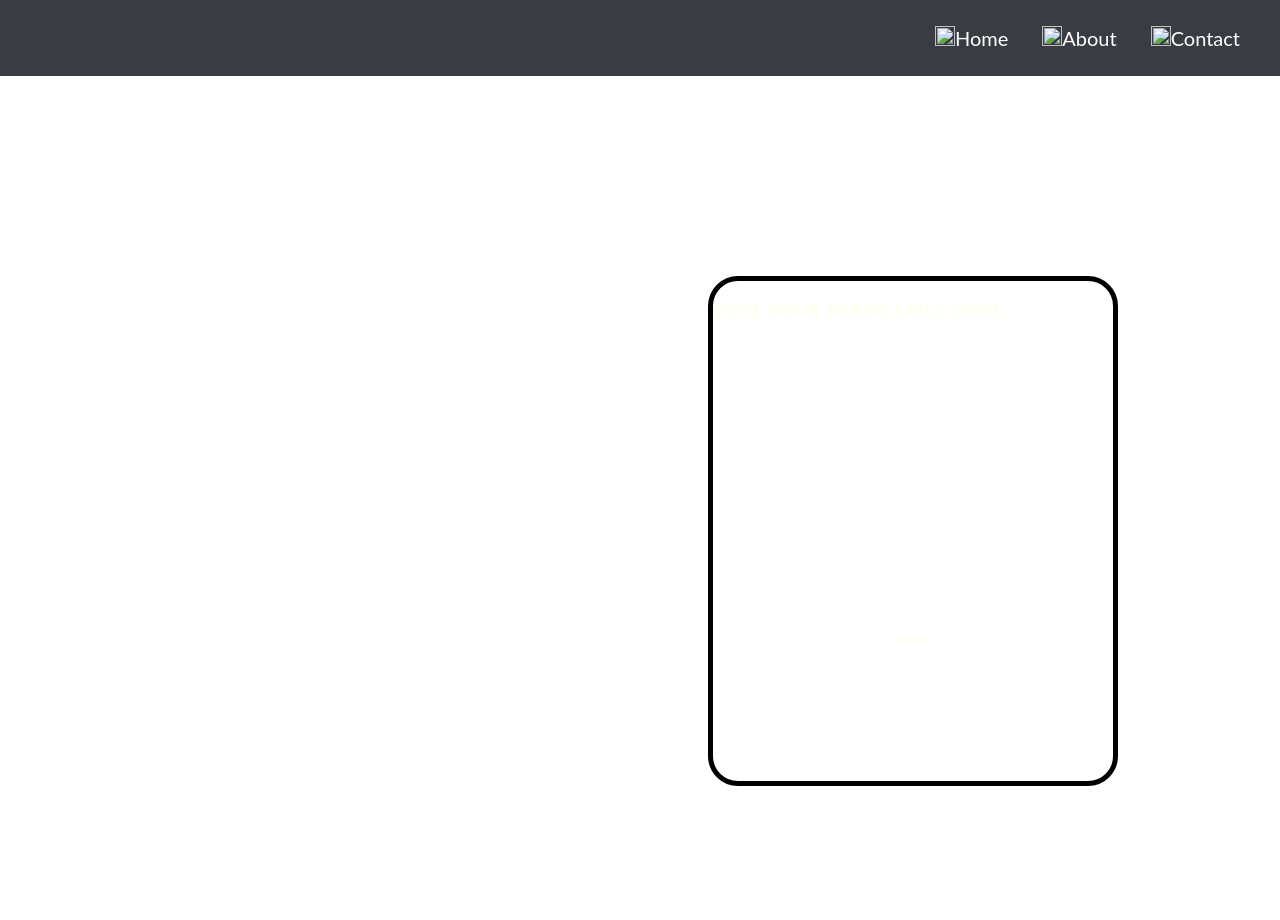
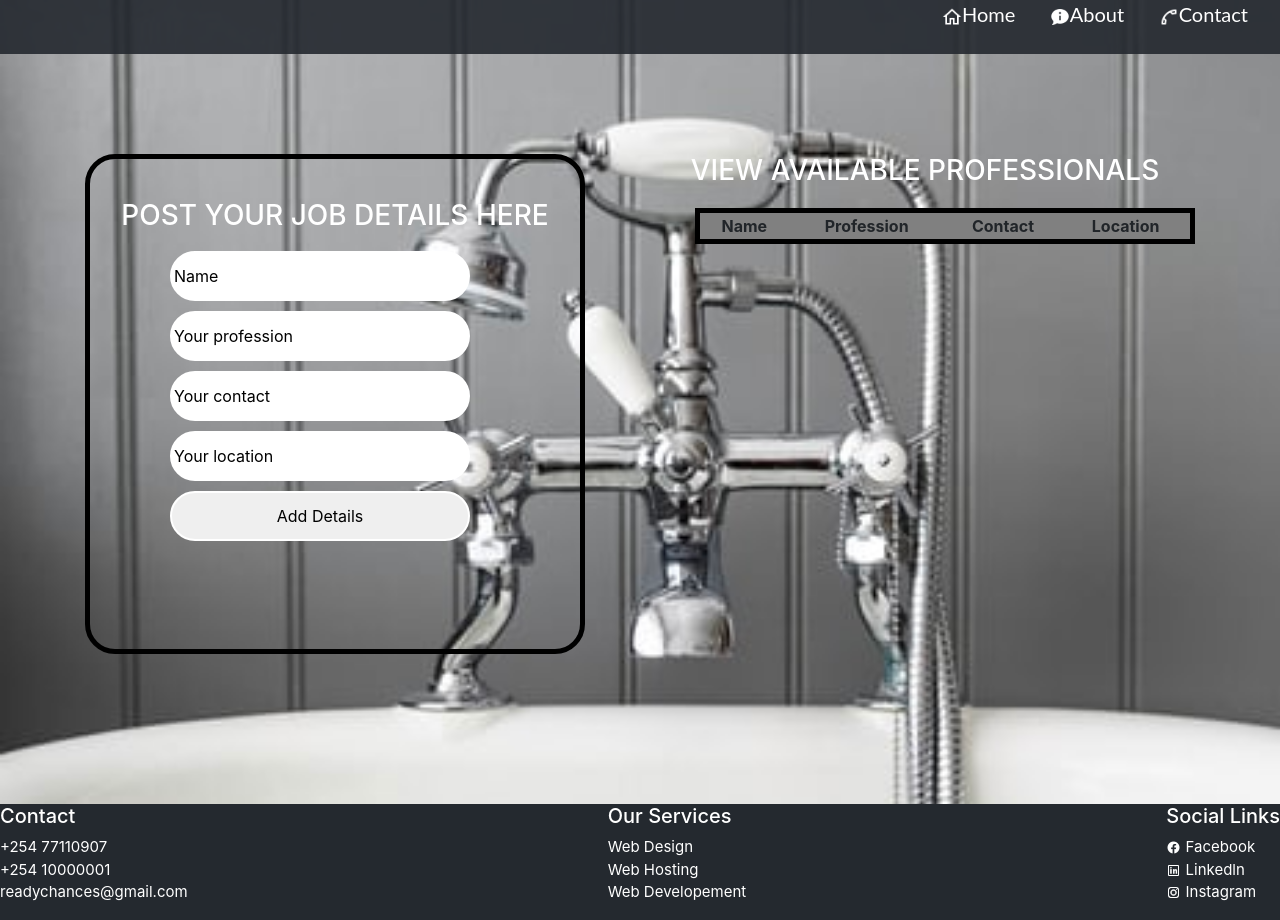
Before and after one commit to Lenus254/Services-Near-You, a plain HTML site: page index.html in a window 1280 px wide. Before the commit the page ends 800 px from the top, so only its background shows below. Drawn offline with nearby package versions, Linux system fonts and the light colour scheme.

Commit message:
added styling for footer and display table

```diff
--- a/index.css
+++ b/index.css
@@ -22,27 +22,66 @@ ul li a{
     font-weight: 400;
     line-height: normal;
 }
-.form{
+ .form{
     background-color: inherit;
-    width: 400px;
+    width: 500px;
     height: 500px;
-    margin-left: 700px;
-    margin-top: 200px;
+    margin-top: 100px;
     border: 5px solid black;
     border-radius: 30px;
-    color: ivory;
+    color:black;
 }
 .align{
     margin-top: 10px;
-    margin-left: 50px;
-    background: inherit;
+    margin-left: 80px;
+    /* background: inherit; */
     border: 2px solid white;
     width: 300px;
     height: 50px;
     border-radius: 30px;
-    color: ivory;
+    color:black;
 
 }
 ::placeholder{
+    color: black;
+}
+#form-header{
+    text-align: center;
+    margin-top: 40px;
+    color: white;
+}
+#display{
+    border: 5px solid black;
+    margin-top: 20px;
+    width: 500px;
+    margin-left: 40px;
+    background-color: gray;
+}
+#display>th,td{
+    padding: 20px;
+    margin-left: 200px;
+    margin-top: 20px;
+    color: white;
+}
+#theader{
+    margin-top: 100px;
+    color: white;
+}
+footer{
+    display: flex;
+    justify-content: space-between;
+    background-color: #24292F;
     color: #FFFFFF;
+     margin-top: 150px;
+   /* margin: 50px -8px -8px -8px;
+    padding: 10px 50px 10px 50px;
+} */
+.contact p{
+    font-size: 15px;
 }
+}
+footer p, a{
+    color: #FFFFFF;
+    font-size: 15px;
+    text-decoration: none;
+}
--- a/index.html
+++ b/index.html
@@ -5,6 +5,7 @@
     <meta http-equiv="X-UA-Compatible" content="IE=edge">
     <meta name="viewport" content="width=device-width, initial-scale=1.0">
     <title>Services Near You</title>
+    <link rel="stylesheet" href="https://stackpath.bootstrapcdn.com/bootstrap/4.3.1/css/bootstrap.min.css" integrity="sha384-ggOyR0iXCbMQv3Xipma34MD+dH/1fQ784/j6cY/iJTQUOhcWr7x9JvoRxT2MZw1T" crossorigin="anonymous">
     <link rel="stylesheet" href="./index.css">
 </head>
 <body>
@@ -15,16 +16,62 @@
           <li><a href="contact.html"><img src="././images/call.png" height="20px" width="20px" alt="">Contact</a></li>
         </ul>
       </nav>
+  <div class="container">
+   <div class="row">
+     <div class="col-md-6">
       <div class="form">
         <form name="input" action="#">
           <h3 id="form-header">POST YOUR JOB DETAILS HERE</h3>
-            <input type="text" name="neme" id="name" placeholder="Name" class="align"><br>
+            <input type="text" name="name" id="name" placeholder="Name" class="align"><br>
             <input type="profession" name="profession" id="service" placeholder="Your profession" class="align"><br>
             <input type="text" name="contact" id="contact" placeholder="Your contact" class="align"><br>
             <input type="text" name="location" id="location" placeholder="Your location" class="align"><br>
-            <input type="submit" value="Submit" name="submit" onclick="validateForm()" class="align">
+            <button id="addentry" class="align">Add Details</button>
         </form>
+      </div>
     </div>
+    <div class="col-md-6">
+      <h3 class="text-center" id="theader">VIEW AVAILABLE PROFESSIONALS</h3>
+    <table id="display" class="text-center">
+    <tr>
+       <th>Name</th>
+       <th>Profession</th>
+       <th>Contact</th>
+       <th>Location</th>
+     </tr>
+    </table>
+    </div>
+   </div>
+  </div>
+  <footer>
+    <div class="contact">
+      <h5>Contact</h5>
+      <p>
+        +254 77110907 <br>
+        +254 10000001 <br>
+        readychances@gmail.com
+      </p>
+    </div>
+    <div class="services">
+      <h5>Our Services</h5>
+      <p>
+        <a href="#">Web Design </a> <br>
+        <a href="#">Web Hosting  </a><br>
+        <a href="#">Web Developement </a>
+      </p>
+    </div>
+    <div class="sociallinks">
+      <h5>Social Links</h5>
+      <p>
+        <a href="#"> <img src="./images/facebook.png" height="15px" width="15px" alt=""> Facebook</a>
+        <br>
+        <a href="#"> <img src="./images/linkdn.png" height="15px" width="15px" alt=""> Linkedln</a>
+        <br>
+        <a href="#"> <img src="./images/instagram.png" height="15px" width="15px" alt=""> Instagram</a>
+      </p>
+    </div>
+  </footer>
 
+    <Script src="./index.js"></Script>
 </body>
 </html>
```
Also changed, not shown: images/Electrician.jpeg (added), images/PAINT1.jpg (added), images/about.png (added), images/call.png (added), images/carpentry.jpeg (added), images/electricity2.jpeg (added), images/facebook.png (added), images/home.png (added), images/instagram.png (added), images/linkdn.png (added), images/location.png (added), images/phoner.jpg (added), images/phoner2.jpg (added), images/plumber2.jpeg (added), 3 more files.
